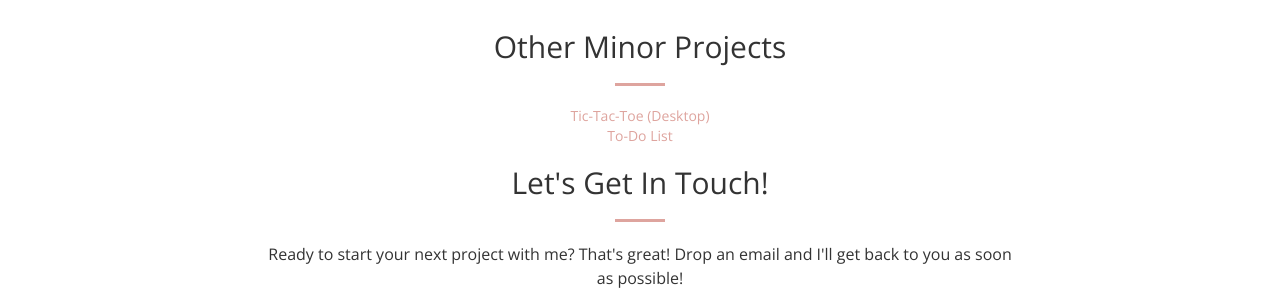
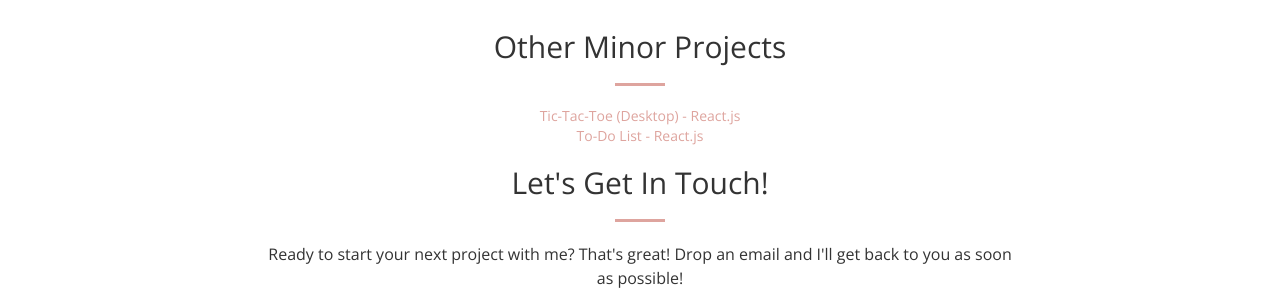
Before and after one commit to kelsey-myers/github-pages, a Jekyll site: the page built from index.html, in a window 1280 px wide and 900 px high, scrolled down 1787 px. Shown: the part 390-690 px from the top of the window. Built offline with Jekyll 4.4.1, drawn with Linux system fonts in a browser that asks for light colours.

Commit message:
Update contact.html

```diff
--- a/_includes/contact.html
+++ b/_includes/contact.html
@@ -5,8 +5,8 @@
                 <h2 class="section-heading">Other Minor Projects</h2>
                 <hr class="primary">
                 <div style="margin-bottom: 2rem;">
-                <a href="https://kelsey-myers.github.io/tic-tac-toe-react/" target="_blank">Tic-Tac-Toe (Desktop)</a><br>
-                <a href="https://kelsey-myers.github.io/react-todo-list/" target="_blank">To-Do List</a>
+                <a href="https://kelsey-myers.github.io/tic-tac-toe-react/" target="_blank">Tic-Tac-Toe (Desktop) - React.js</a><br>
+                <a href="https://kelsey-myers.github.io/react-todo-list/" target="_blank">To-Do List - React.js</a>
                 </div>
                 <h2 class="section-heading">Let's Get In Touch!</h2>
                 <hr class="primary">
```
